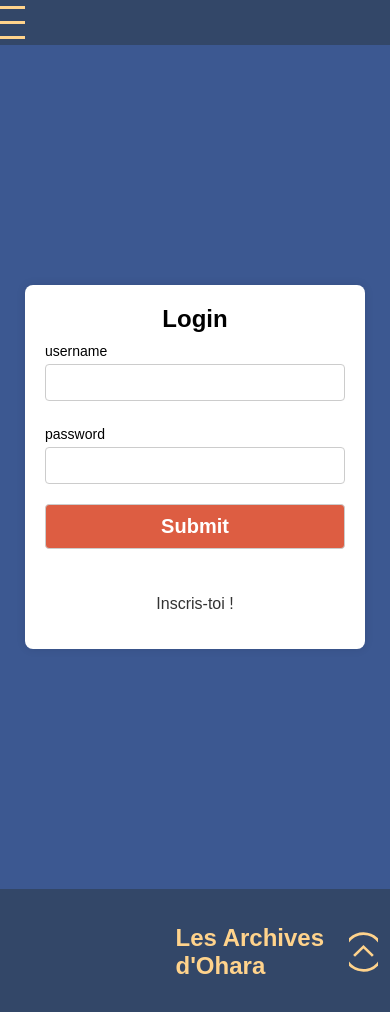
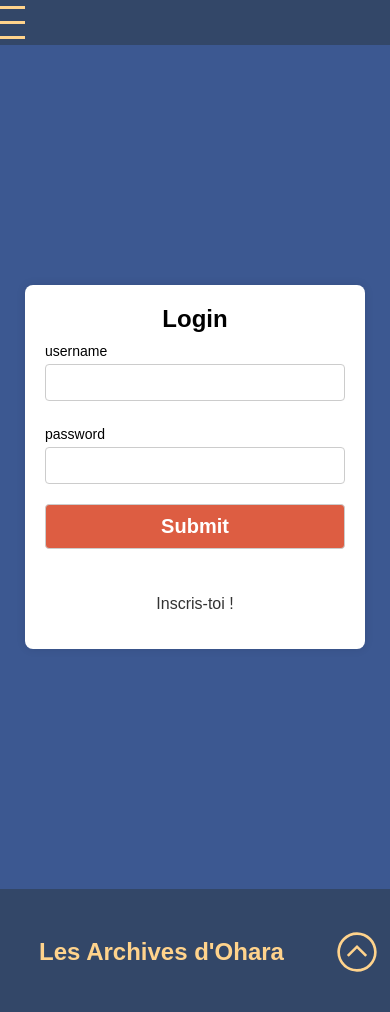
Before and after one commit to MEtourneaud/projet_react, a React (Create React App) app: page /users/sign_in in a window 390 px wide. Shown: the top 1012 px of the page. Built offline with nearby package versions, Linux system fonts and the light colour scheme.

Commit message:
WIP css & responsive

```diff
--- a/src/components/guest/footer/Footer.scss
+++ b/src/components/guest/footer/Footer.scss
@@ -26,7 +26,7 @@
 .liFooter {
     margin-right: auto;
     color: #FFD38C;
-    padding-left: 45%;
+    padding-left: 10%;
 }
 
 .topButton {
--- a/src/pages/guest/homePage/HomePage.scss
+++ b/src/pages/guest/homePage/HomePage.scss
@@ -3,8 +3,6 @@
     padding: 0;
     border: 0;
 }
-
-
 
 main{
     background-color: #3c5891;
@@ -24,6 +22,7 @@ main a{
     overflow: hidden;
     flex-shrink: 0; /* Empêche l'image de réduire sa taille si le conteneur est trop petit */
     margin-bottom: 20px;
+    margin: auto
 }
 
 .mangaImg {
@@ -31,6 +30,7 @@ main a{
     width: 100%;
     object-fit: cover;
 }
+
 
 .centeredContainer {
     display: flex;
@@ -41,12 +41,12 @@ main a{
 
 .centeredContainer h2{
     text-align: center;
+    margin: 1em auto 1em auto;
 }
 
 .mangasContainer {
     width: 100%; /* Utilise toute la largeur de la page */
     background-color: rgba(255, 255, 255, 0.7);
-    padding: 1em;
     border-radius: 3px;
 }
 
@@ -59,6 +59,9 @@ main a{
     text-align: center;
 }
 
+.mangasList h3{
+    margin-top: 1em;
+}
 .recommendationArticle {
     display: flex;
     align-items: center; /* Alignez verticalement les éléments au centre si nécessaire */
--- a/src/pages/guest/mangaDetailsPage/MangaDetailsPage.jsx
+++ b/src/pages/guest/mangaDetailsPage/MangaDetailsPage.jsx
@@ -103,9 +103,8 @@ const MangaDetailsPage = () => {
   return (
     <>
       <Header />
-
-      {manga ? (
-        <section className="detailsManga">
+      <section className="detailsManga">
+        {manga ? (
           <div className="centeredContainer">
             <div className="mangasContainer">
               <article className="recommendationArticle">
@@ -161,10 +160,10 @@ const MangaDetailsPage = () => {
               </div>
             </div>
           </div>
-        </section>
-      ) : (
-        <p>En cours de chargement</p>
-      )}
+        ) : (
+          <p>En cours de chargement</p>
+        )}
+      </section>
 
       <Footer />
     </>
--- a/src/pages/guest/mangaDetailsPage/MangaDetailsPage.scss
+++ b/src/pages/guest/mangaDetailsPage/MangaDetailsPage.scss
@@ -4,10 +4,13 @@
     border: 0;
 }
 
+#root{
+  background-color: #3c5891;
+}
+
 .detailsManga{
     background-color: #3c5891;
     color: black;
-
 }
 
 .detailsManga a{
--- a/src/pages/guest/mangaRandomPage/MangaRandomPage.jsx
+++ b/src/pages/guest/mangaRandomPage/MangaRandomPage.jsx
@@ -23,7 +23,6 @@ const MangaRandomPage = () => {
   return (
     <>
       <Header />
-      <section className="randomManga">
       <div className="centeredContainer">
         <div className="mangasContainer">
           <h2>Manga choisi au hasard</h2>
@@ -51,7 +50,6 @@ const MangaRandomPage = () => {
           )}
         </div>
       </div>
-      </section>
       <Footer />
     </>
   )
--- a/src/pages/guest/mangaRandomPage/MangaRandomPage.scss
+++ b/src/pages/guest/mangaRandomPage/MangaRandomPage.scss
@@ -4,10 +4,10 @@
     border: 0;
 }
 
-.randomManga {
+#root{
     background-color: #3c5891;
-    color: black;
 }
+
 
 .randomManga a{
     text-decoration: none;
```
Lines whose indentation alone changed are shown as unchanged.
